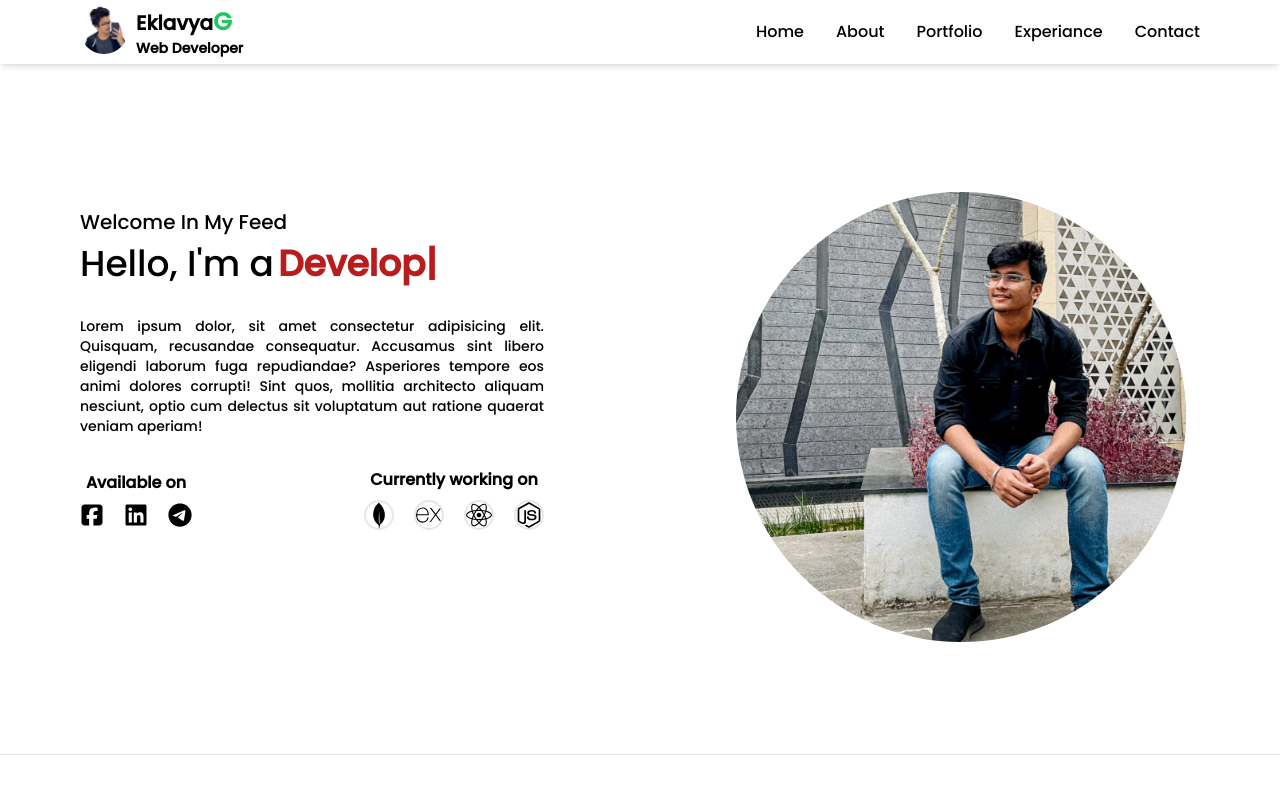
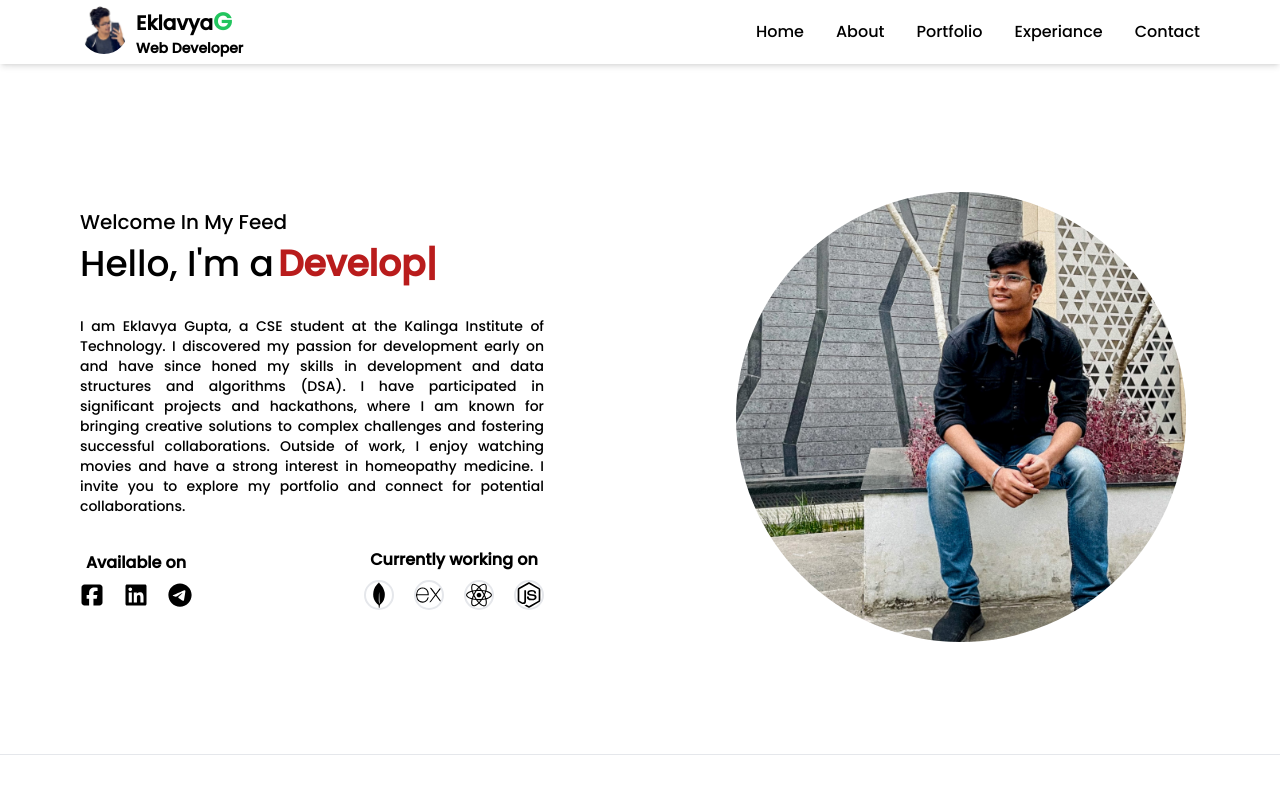
Before and after one commit to Eklavya2003/My_PortFolio, a React (Vite) app: page / in a window 1280 px wide. Shown: the top 794 px of the page. Built offline with nearby package versions, Linux system fonts and the light colour scheme.

Commit message:
Some changes in  Home page

```diff
--- a/src/components/Home.jsx
+++ b/src/components/Home.jsx
@@ -37,11 +37,15 @@ function Home() {
             </div>
             <br />
             <p className="text-sm md:text-md text-justify">
-              Lorem ipsum dolor, sit amet consectetur adipisicing elit.
-              Quisquam, recusandae consequatur. Accusamus sint libero eligendi
-              laborum fuga repudiandae? Asperiores tempore eos animi dolores
-              corrupti! Sint quos, mollitia architecto aliquam nesciunt, optio
-              cum delectus sit voluptatum aut ratione quaerat veniam aperiam!
+              I am Eklavya Gupta, a CSE student at the Kalinga Institute of
+              Technology. I discovered my passion for development early on and
+              have since honed my skills in development and data structures and
+              algorithms (DSA). I have participated in significant projects and
+              hackathons, where I am known for bringing creative solutions to
+              complex challenges and fostering successful collaborations.
+              Outside of work, I enjoy watching movies and have a strong
+              interest in homeopathy medicine. I invite you to explore my
+              portfolio and connect for potential collaborations.
             </p>
             <br />
             {/* social media icons */}
@@ -58,7 +62,10 @@ function Home() {
                     </a>
                   </li>
                   <li>
-                    <a href="https://www.linkedin.com/" target="_blank">
+                    <a
+                      href="https://www.linkedin.com/in/eklavya-gupta-05994829b/"
+                      target="_blank"
+                    >
                       <FaLinkedin className="text-2xl cursor-pointer" />
                     </a>
                   </li>
```
